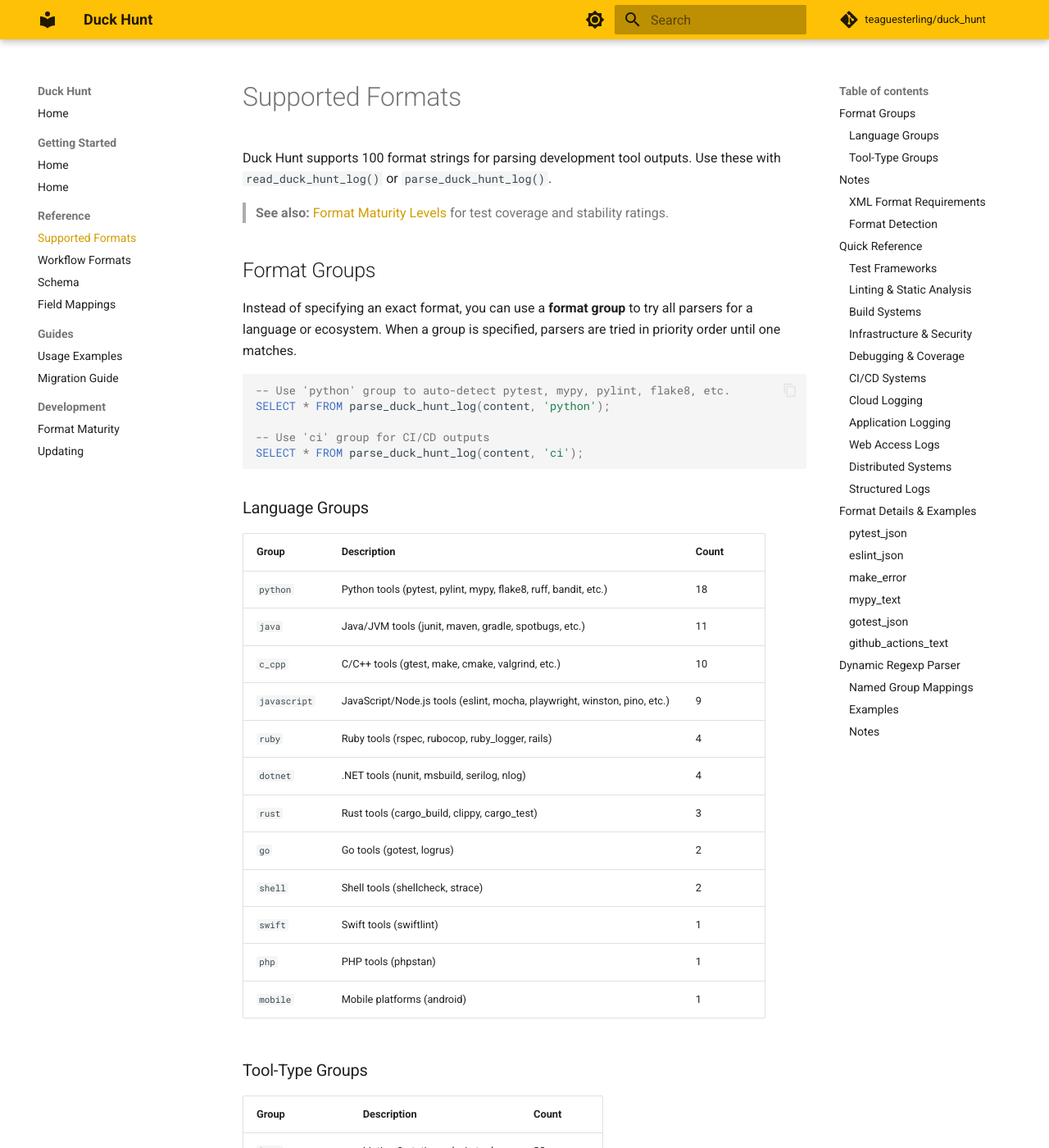
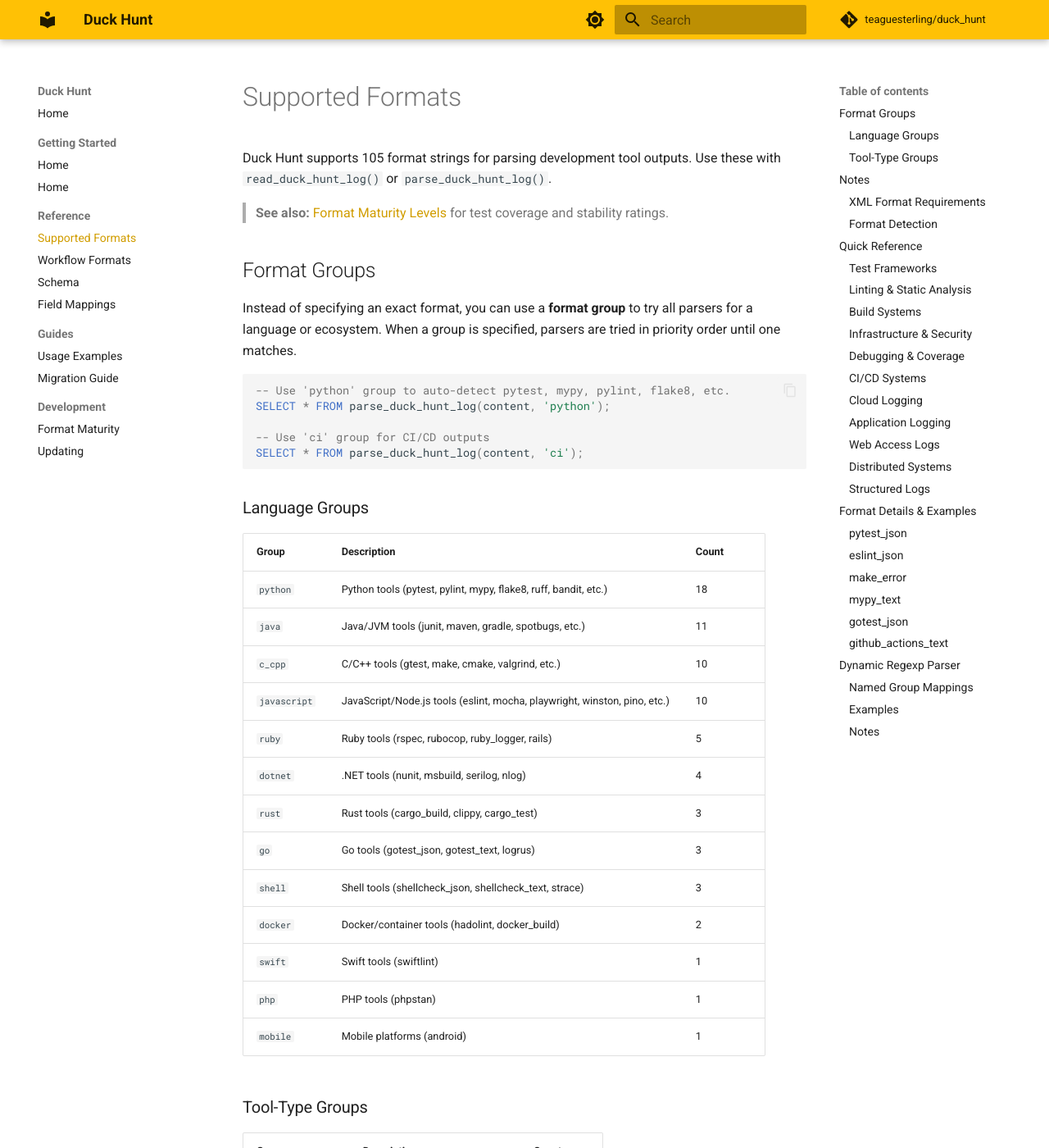
Before and after one commit to teaguesterling/duck_hunt, an MkDocs documentation site: the page built from docs/formats.md, in a window 1280 px wide and 1400 px high. Shown: the whole window at 82% size. Built offline with MkDocs 1.6.1 and Material for MkDocs 9.7.7, drawn with Linux system fonts in a browser that asks for light colours; comment, search, counter and statistics services are not loaded; some of the changed text lies outside the part shown.

Commit message:
Update documentation for 105 formats after adding text parsers
- Update format counts: 100 → 105 total formats
- Add new text parsers to format tables:
  - eslint_text, rubocop_text, shellcheck_text, hadolint_text, gotest_text
- Update group counts:
  - lint: 28 → 32
  - test: 14 → 15
  - infrastructure: 16 → 17
  - javascript: 9 → 10
  - ruby: 4 → 5
  - go: 2 → 3
  - shell: 2 → 3
  - Add docker group (2 parsers)
- Update format-maturity.md: 95 → 100 log formats
- Update PARSERS.md with new parser entries

Co-Authored-By: Claude Opus 4.5 <noreply@anthropic.com>

```diff
--- a/docs/formats.md
+++ b/docs/formats.md
@@ -1,6 +1,6 @@
 # Supported Formats
 
-Duck Hunt supports 100 format strings for parsing development tool outputs. Use these with `read_duck_hunt_log()` or `parse_duck_hunt_log()`.
+Duck Hunt supports 105 format strings for parsing development tool outputs. Use these with `read_duck_hunt_log()` or `parse_duck_hunt_log()`.
 
 > **See also:** [Format Maturity Levels](format-maturity.md) for test coverage and stability ratings.
 
@@ -23,12 +23,13 @@ SELECT * FROM parse_duck_hunt_log(content, 'ci');
 | `python` | Python tools (pytest, pylint, mypy, flake8, ruff, bandit, etc.) | 18 |
 | `java` | Java/JVM tools (junit, maven, gradle, spotbugs, etc.) | 11 |
 | `c_cpp` | C/C++ tools (gtest, make, cmake, valgrind, etc.) | 10 |
-| `javascript` | JavaScript/Node.js tools (eslint, mocha, playwright, winston, pino, etc.) | 9 |
-| `ruby` | Ruby tools (rspec, rubocop, ruby_logger, rails) | 4 |
+| `javascript` | JavaScript/Node.js tools (eslint, mocha, playwright, winston, pino, etc.) | 10 |
+| `ruby` | Ruby tools (rspec, rubocop, ruby_logger, rails) | 5 |
 | `dotnet` | .NET tools (nunit, msbuild, serilog, nlog) | 4 |
 | `rust` | Rust tools (cargo_build, clippy, cargo_test) | 3 |
-| `go` | Go tools (gotest, logrus) | 2 |
-| `shell` | Shell tools (shellcheck, strace) | 2 |
+| `go` | Go tools (gotest_json, gotest_text, logrus) | 3 |
+| `shell` | Shell tools (shellcheck_json, shellcheck_text, strace) | 3 |
+| `docker` | Docker/container tools (hadolint, docker_build) | 2 |
 | `swift` | Swift tools (swiftlint) | 1 |
 | `php` | PHP tools (phpstan) | 1 |
 | `mobile` | Mobile platforms (android) | 1 |
@@ -93,7 +94,8 @@ The function analyzes content patterns and returns the best-matching format stri
 |---------------|------|--------|-------------|
 | `pytest_json` | pytest (JSON) | python, test | [pytest_json_failures.json](https://github.com/teaguesterling/duck_hunt/blob/main/test/samples/test_frameworks/pytest_json_failures.json) |
 | `pytest_text` | pytest (text) | python, test | [pytest_failures.txt](https://github.com/teaguesterling/duck_hunt/blob/main/test/samples/test_frameworks/pytest_failures.txt) |
-| `gotest_json` | Go test | go, test | [gotest_failures.json](https://github.com/teaguesterling/duck_hunt/blob/main/test/samples/test_frameworks/gotest_failures.json) |
+| `gotest_json` | Go test (JSON) | go, test | [gotest_failures.json](https://github.com/teaguesterling/duck_hunt/blob/main/test/samples/test_frameworks/gotest_failures.json) |
+| `gotest_text` | Go test (text) | go, test | - |
 | `cargo_test_json` | Cargo test (Rust) | rust, test | [cargo_test_output.jsonl](https://github.com/teaguesterling/duck_hunt/blob/main/test/samples/test_frameworks/cargo_test_output.jsonl) |
 | `junit_text` | JUnit/TestNG/Surefire | java, test | - |
 | `junit_xml` | JUnit XML | java, test | [junit_xml_failures.xml](https://github.com/teaguesterling/duck_hunt/blob/main/test/samples/test_frameworks/junit_xml_failures.xml) |
@@ -108,23 +110,27 @@ The function analyzes content patterns and returns the best-matching format stri
 
 | Format String | Tool | Groups | Sample File |
 |---------------|------|--------|-------------|
-| `eslint_json` | ESLint | javascript, lint | [eslint_output.json](https://github.com/teaguesterling/duck_hunt/blob/main/test/samples/linting_tools/eslint_output.json) |
+| `eslint_json` | ESLint (JSON) | javascript, lint | [eslint_output.json](https://github.com/teaguesterling/duck_hunt/blob/main/test/samples/linting_tools/eslint_output.json) |
+| `eslint_text` | ESLint (text) | javascript, lint | - |
 | `pylint_text` | Pylint | python, lint | [pylint_output.txt](https://github.com/teaguesterling/duck_hunt/blob/main/test/samples/linting_tools/pylint_output.txt) |
 | `flake8_text` | Flake8 | python, lint | [flake8_output.txt](https://github.com/teaguesterling/duck_hunt/blob/main/test/samples/linting_tools/flake8_output.txt) |
 | `mypy_text` | MyPy | python, lint | [mypy_output.txt](https://github.com/teaguesterling/duck_hunt/blob/main/test/samples/linting_tools/mypy_output.txt) |
 | `black_text` | Black | python, lint | [black_output.txt](https://github.com/teaguesterling/duck_hunt/blob/main/test/samples/python_tools/black_output.txt) |
 | `bandit_json` | Bandit (security) | python, security, lint | [bandit_output.json](https://github.com/teaguesterling/duck_hunt/blob/main/test/samples/linting_tools/bandit_output.json) |
-| `rubocop_json` | RuboCop | ruby, lint | [rubocop_output.json](https://github.com/teaguesterling/duck_hunt/blob/main/test/samples/linting_tools/rubocop_output.json) |
+| `rubocop_json` | RuboCop (JSON) | ruby, lint | [rubocop_output.json](https://github.com/teaguesterling/duck_hunt/blob/main/test/samples/linting_tools/rubocop_output.json) |
+| `rubocop_text` | RuboCop (text) | ruby, lint | - |
 | `swiftlint_json` | SwiftLint | swift, lint | [swiftlint_output.json](https://github.com/teaguesterling/duck_hunt/blob/main/test/samples/linting_tools/swiftlint_output.json) |
 | `phpstan_json` | PHPStan | php, lint | [phpstan_output.json](https://github.com/teaguesterling/duck_hunt/blob/main/test/samples/linting_tools/phpstan_output.json) |
-| `shellcheck_json` | Shellcheck | shell, lint | [shellcheck_output.json](https://github.com/teaguesterling/duck_hunt/blob/main/test/samples/linting_tools/shellcheck_output.json) |
+| `shellcheck_json` | ShellCheck (JSON) | shell, lint | [shellcheck_output.json](https://github.com/teaguesterling/duck_hunt/blob/main/test/samples/linting_tools/shellcheck_output.json) |
+| `shellcheck_text` | ShellCheck (text) | shell, lint | - |
 | `stylelint_json` | Stylelint | javascript, lint | [stylelint_output.json](https://github.com/teaguesterling/duck_hunt/blob/main/test/samples/linting_tools/stylelint_output.json) |
 | `clippy_json` | Clippy (Rust) | rust, lint | [clippy_output.jsonl](https://github.com/teaguesterling/duck_hunt/blob/main/test/samples/linting_tools/clippy_output.jsonl) |
 | `markdownlint_json` | Markdownlint | lint | [markdownlint_output.json](https://github.com/teaguesterling/duck_hunt/blob/main/test/samples/linting_tools/markdownlint_output.json) |
 | `yamllint_json` | yamllint | lint | [yamllint_output.json](https://github.com/teaguesterling/duck_hunt/blob/main/test/samples/linting_tools/yamllint_output.json) |
 | `spotbugs_json` | SpotBugs | java, lint, security | [spotbugs_output.json](https://github.com/teaguesterling/duck_hunt/blob/main/test/samples/linting_tools/spotbugs_output.json) |
 | `ktlint_json` | ktlint | java, lint | [ktlint_output.json](https://github.com/teaguesterling/duck_hunt/blob/main/test/samples/linting_tools/ktlint_output.json) |
-| `hadolint_json` | Hadolint | infrastructure, lint | [hadolint_output.json](https://github.com/teaguesterling/duck_hunt/blob/main/test/samples/linting_tools/hadolint_output.json) |
+| `hadolint_json` | Hadolint (JSON) | docker, infrastructure, lint | [hadolint_output.json](https://github.com/teaguesterling/duck_hunt/blob/main/test/samples/linting_tools/hadolint_output.json) |
+| `hadolint_text` | Hadolint (text) | docker, infrastructure, lint | - |
 | `lintr_json` | lintr (R) | lint | [lintr_output.json](https://github.com/teaguesterling/duck_hunt/blob/main/test/samples/linting_tools/lintr_output.json) |
 | `sqlfluff_json` | sqlfluff | lint | [sqlfluff_output.json](https://github.com/teaguesterling/duck_hunt/blob/main/test/samples/linting_tools/sqlfluff_output.json) |
 | `clang_tidy_text` | clang-tidy | c_cpp, lint | [clang_tidy_output.txt](https://github.com/teaguesterling/duck_hunt/blob/main/test/samples/linting_tools/clang_tidy_output.txt) |
```
Also changed, not shown: other parts of docs/formats.md (+3 -3 lines), .CLAUDE.md (+1 -1 lines), PARSERS.md (+7 -2 lines), README.md (+1 -1 lines), docs/format-maturity.md (+7 -2 lines), docs/index.md (+1 -1 lines).
